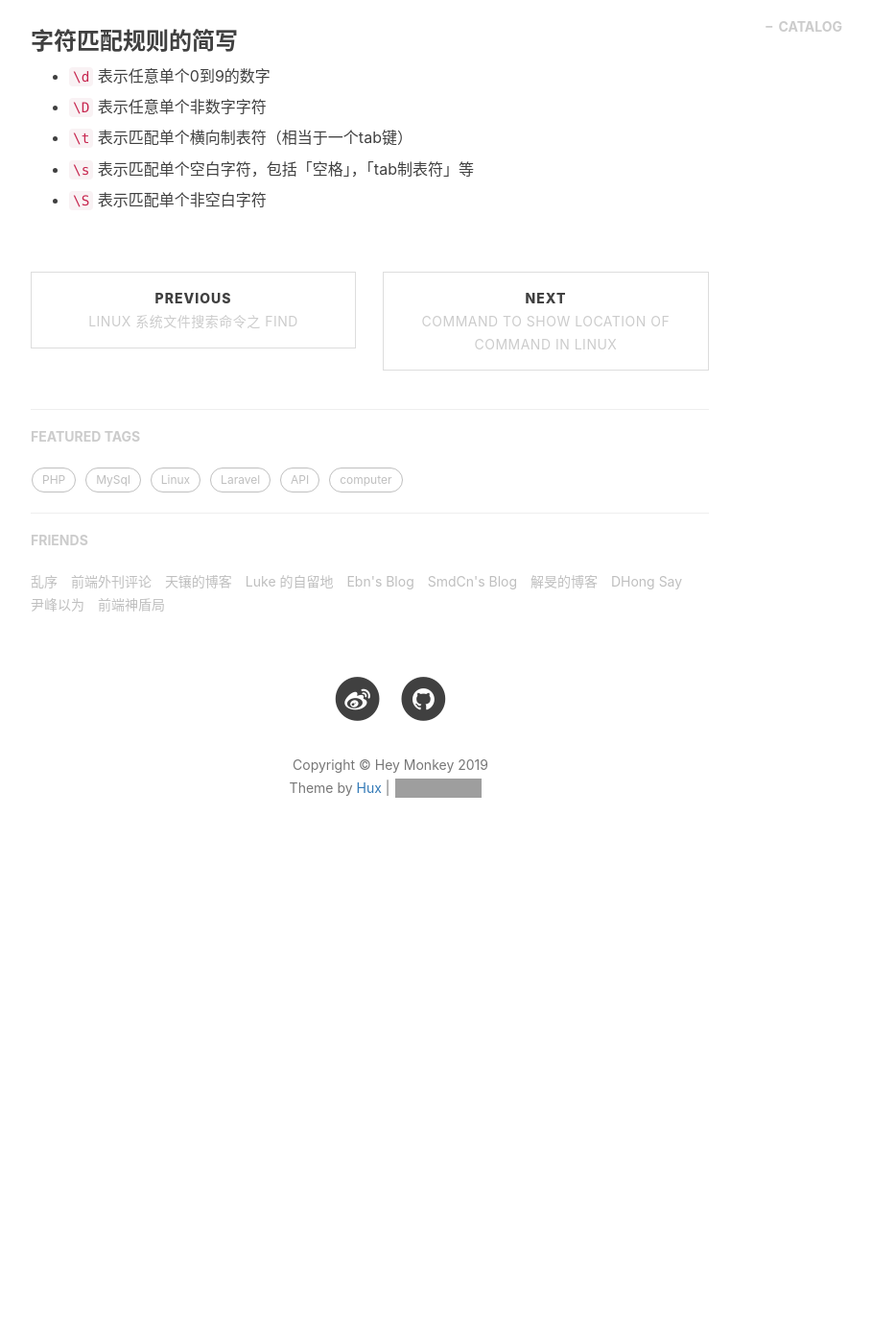
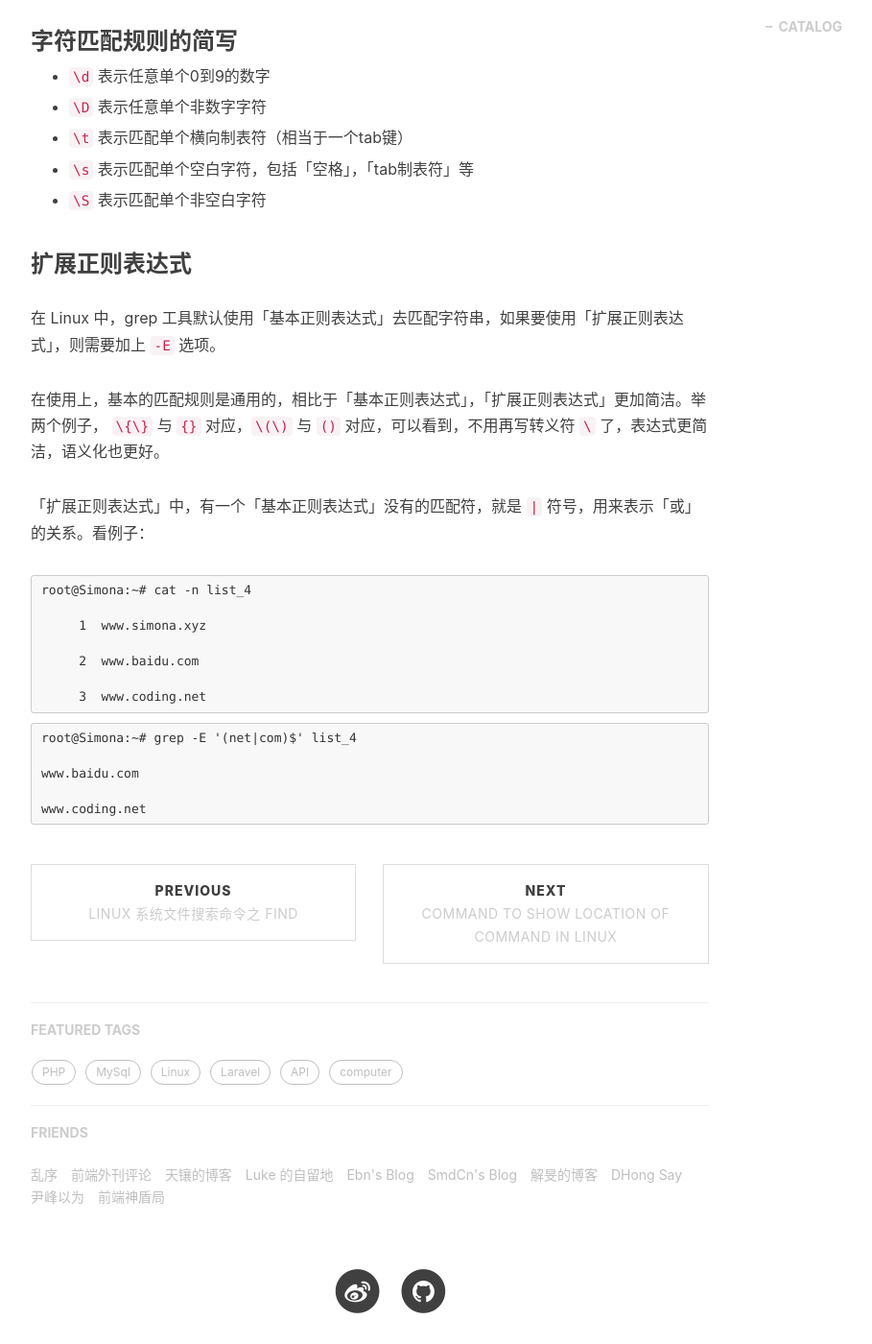
Before and after one commit to ywlvs/ywlvs.github.io, a Jekyll site: the page built from _posts/2019-02-18-Regular Expression.markdown, in a window 1280 px wide and 1400 px high, scrolled down 5601 px. Shown: the whole window at 96% size, without its empty margins (233-1142 px from the left). Built offline with Jekyll 4.4.1, drawn with Linux system fonts in a browser that asks for light colours; nearby versions of some CDN libraries; comment, search, counter and statistics services are not loaded; before the commit the page ends 6526 px from its top, so only the background shows below that; grey boxes are pictures that could not be loaded.

Commit message:
update-post

````diff
--- a/_posts/2019-02-18-Regular Expression.markdown
+++ b/_posts/2019-02-18-Regular Expression.markdown
@@ -247,3 +247,29 @@
 + `\s` 表示匹配单个空白字符，包括「空格」，「tab制表符」等
 
 + `\S` 表示匹配单个非空白字符
+
+### 扩展正则表达式
+
+在 Linux 中，grep 工具默认使用「基本正则表达式」去匹配字符串，如果要使用「扩展正则表达式」，则需要加上 `-E` 选项。
+
+在使用上，基本的匹配规则是通用的，相比于「基本正则表达式」，「扩展正则表达式」更加简洁。举两个例子， `\{\}` 与 `{}` 对应，`\(\)` 与 `()` 对应，可以看到，不用再写转义符 `\` 了，表达式更简洁，语义化也更好。
+
+「扩展正则表达式」中，有一个「基本正则表达式」没有的匹配符，就是 `|` 符号，用来表示「或」的关系。看例子：
+
+```
+root@Simona:~# cat -n list_4
+
+     1  www.simona.xyz
+
+     2  www.baidu.com
+
+     3  www.coding.net
+```
+
+```
+root@Simona:~# grep -E '(net|com)$' list_4
+
+www.baidu.com
+
+www.coding.net
+```
````
